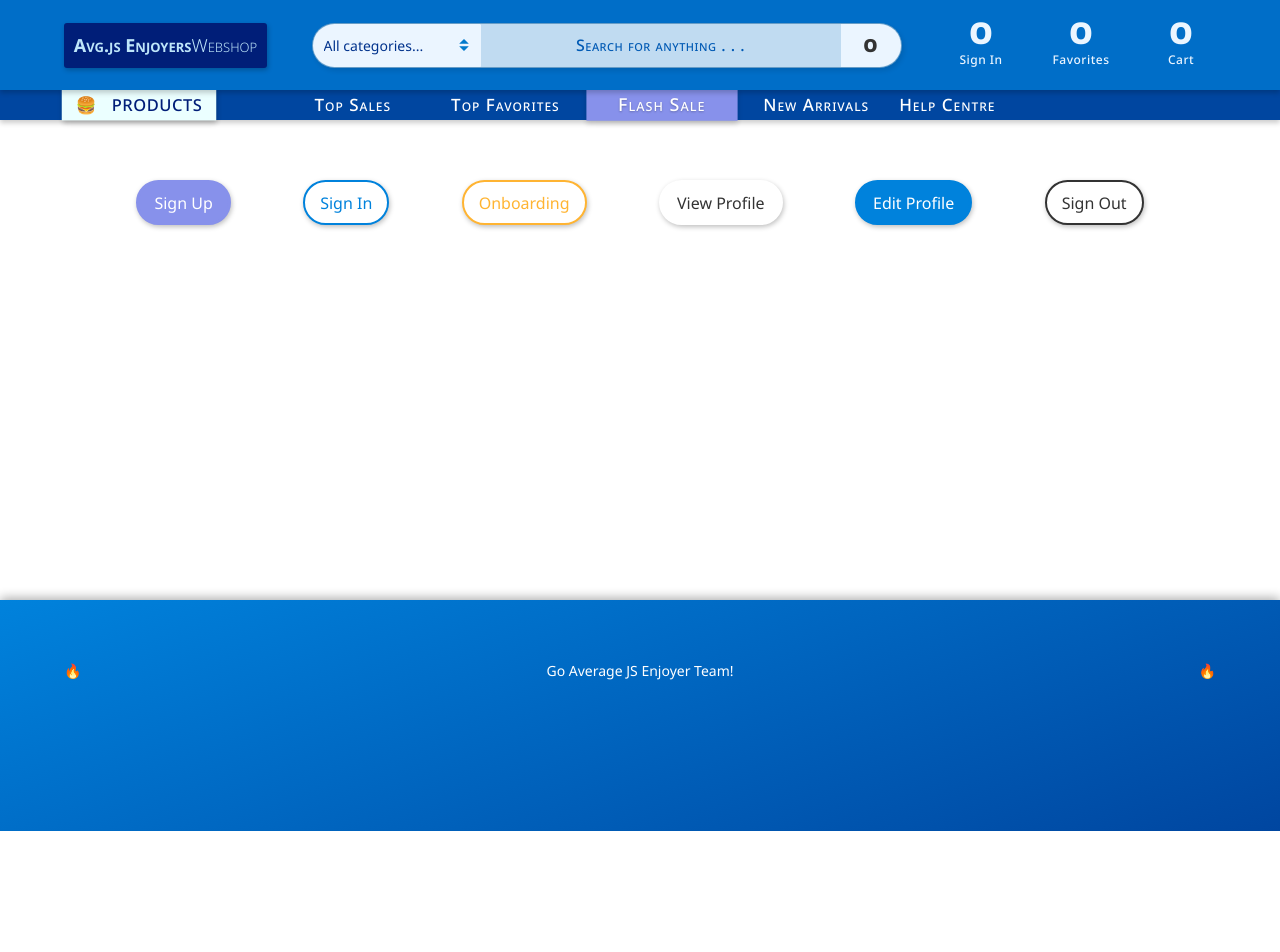
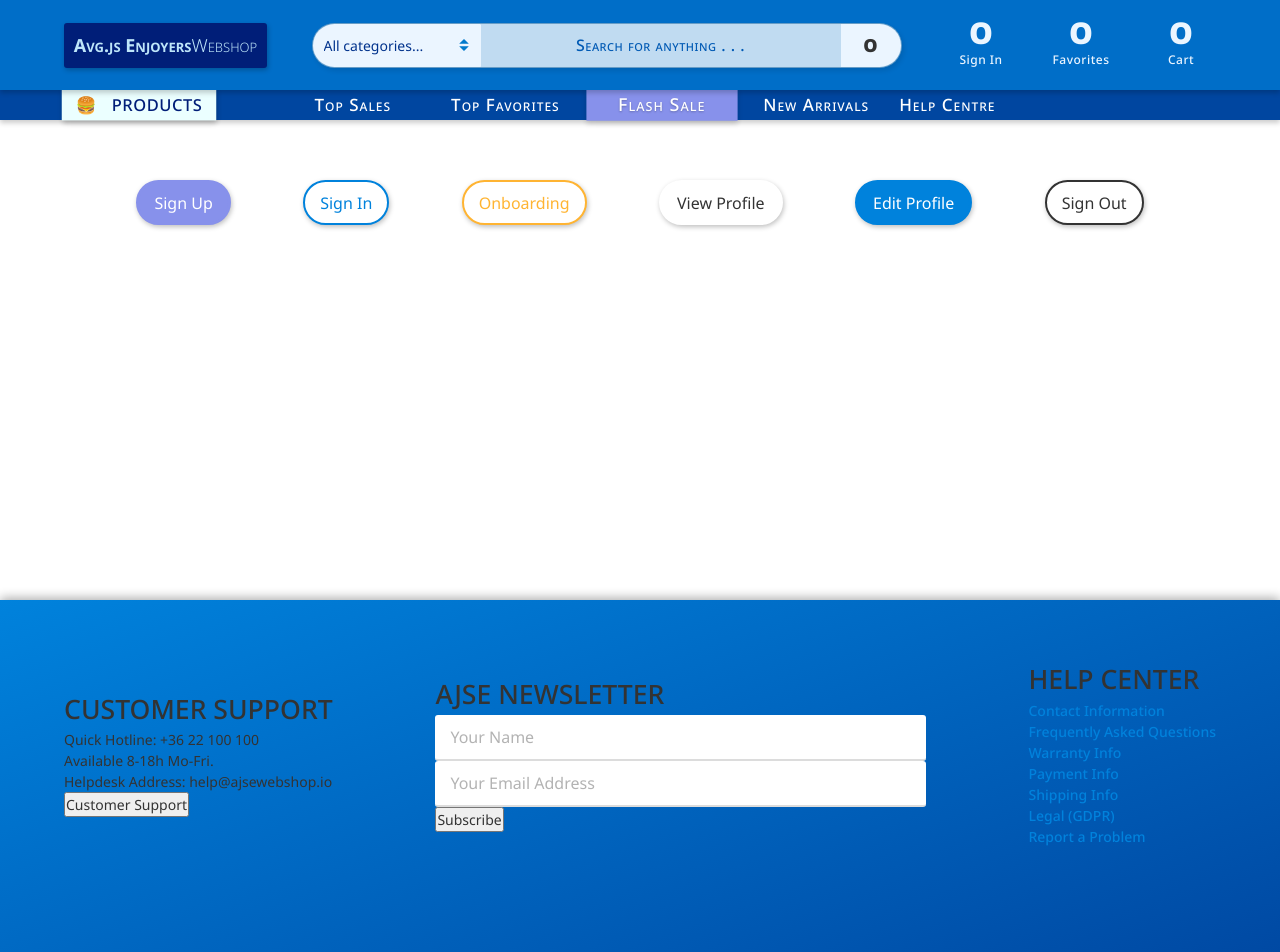
Before and after one commit to average-js-enjoyers/average-js-webshop, a React (Create React App) app in the folder frontend/: page / in a window 1280 px wide. Shown: the top 952 px of the page. Before the commit the page ends 831 px from the top, so only its background shows below. Built offline with nearby package versions, Linux system fonts and the light colour scheme; no server answers.

Commit message:
add html for footer

```diff
--- a/frontend/src/Components/Layout/Footer.jsx
+++ b/frontend/src/Components/Layout/Footer.jsx
@@ -2,11 +2,31 @@ export default function Footer() {
   return (
     <footer className="footer">
       <div className="footer__container">
-        <div className="footer__left">🔥</div>
+        <div className="footer__left">
+          <h3>CUSTOMER SUPPORT</h3>
+          <p>Quick Hotline: +36 22 100 100</p>
+          <p>Available 8-18h Mo-Fri.</p>
+          <p>Helpdesk Address: help@ajsewebshop.io</p>
+          <button>Customer Support</button>
+        </div>
 
-        <div className="footer__center">Go Average JS Enjoyer Team!</div>
+        <div className="footer__center">
+          <h3>AJSE NEWSLETTER</h3>
+          <input type="text" placeholder="Your Name" />
+          <input type="email" placeholder="Your Email Address" />
+          <button>Subscribe</button>
+        </div>
 
-        <div className="footer__right">🔥</div>
+        <div className="footer__right">
+          <h3>HELP CENTER</h3>
+          <div><a href="#">Contact Information</a></div>
+          <div><a href="#">Frequently Asked Questions</a></div>
+          <div><a href="#">Warranty Info</a></div>
+          <div><a href="#">Payment Info</a></div>
+          <div><a href="#">Shipping Info</a></div>
+          <div><a href="#">Legal (GDPR)</a></div>
+          <div><a href="#">Report a Problem</a></div>
+        </div>
       </div>
     </footer>
   );
```
Also changed, not shown: 2 other files (tests, documents, lock files or other folders).
